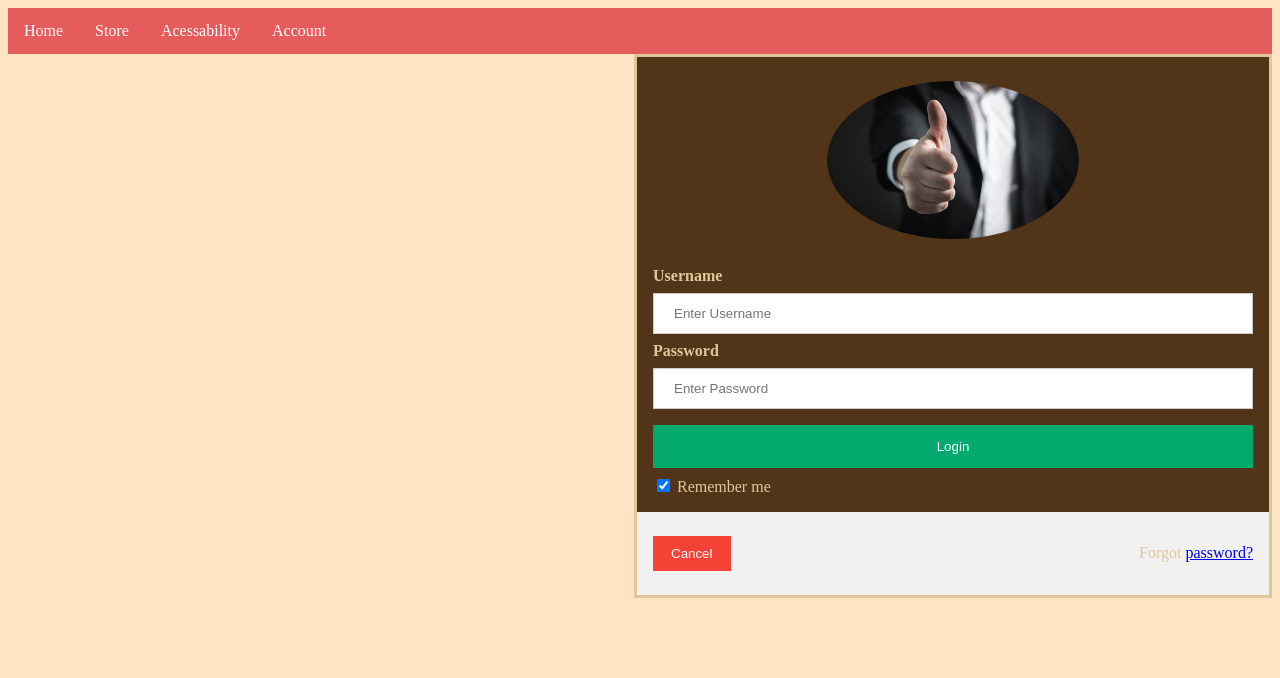
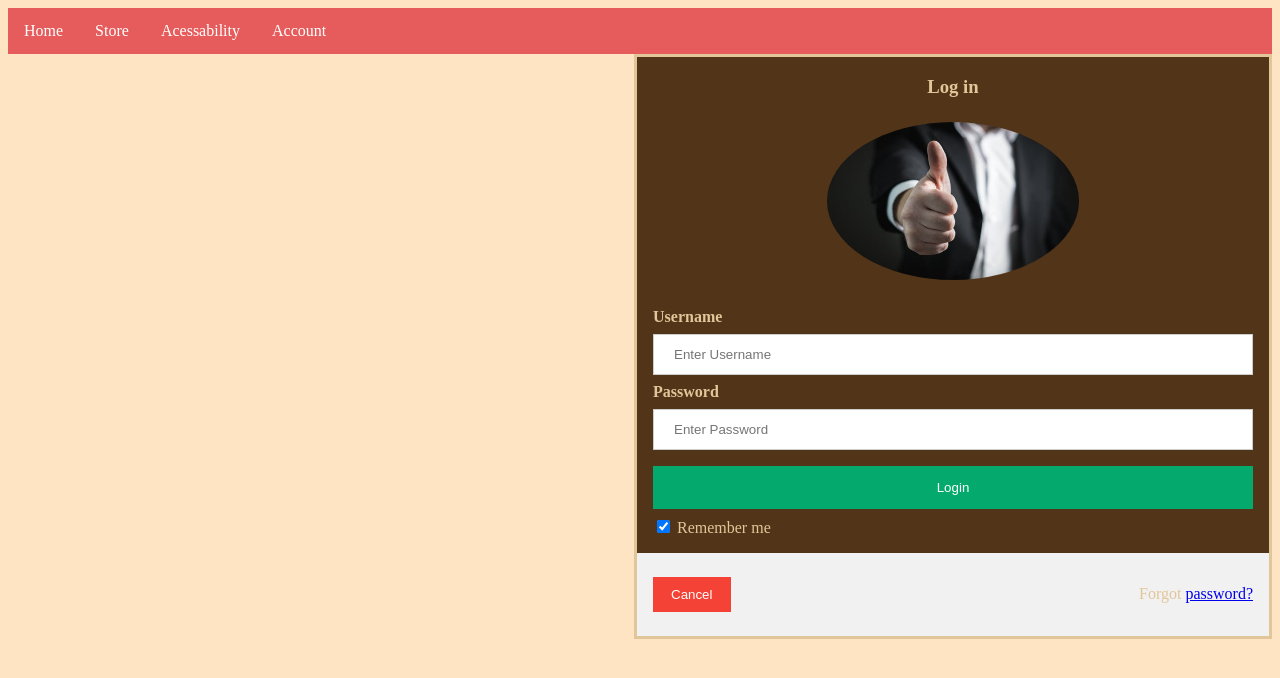
Before and after one commit to matthew-williams-git/server_homepage, a PHP site: page /login_signup.html in a window 1280 px wide. Shown: the top 678 px of the page. Run offline with PHP 8.4, Linux system fonts and the light colour scheme.

Commit message:
add head to form

```diff
--- a/login_form.css
+++ b/login_form.css
@@ -11,6 +11,9 @@ form {
     float: right;
   }
 
+h3 {
+  text-align: center;
+}
   /* Full-width inputs */
   input[type=text], input[type=password] {
     width: 100%;
--- a/login_signup.html
+++ b/login_signup.html
@@ -21,6 +21,9 @@
     </ul>
     <!-- login form -->
     <form action="action_page.php" method="post">
+        <div class="head">
+          <h3>Log in</h3>
+        </div>
         <div class="imgcontainer">
           <img src="pexels-photo-327533.jpeg" alt="Avatar" class="avatar">
         </div>
```
